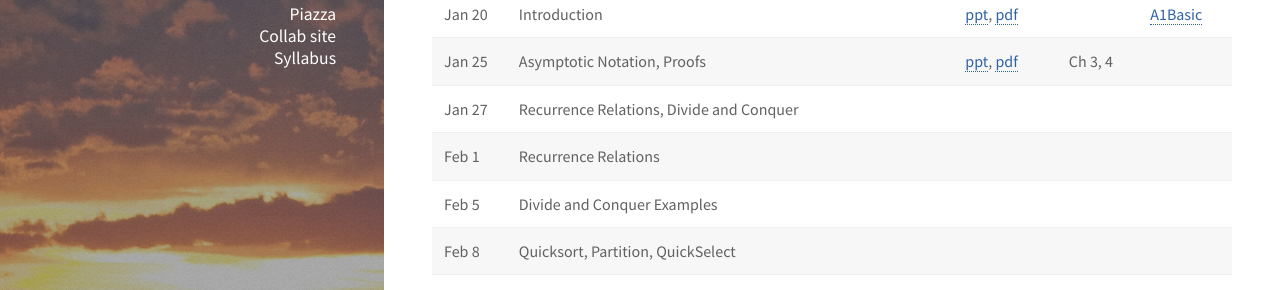
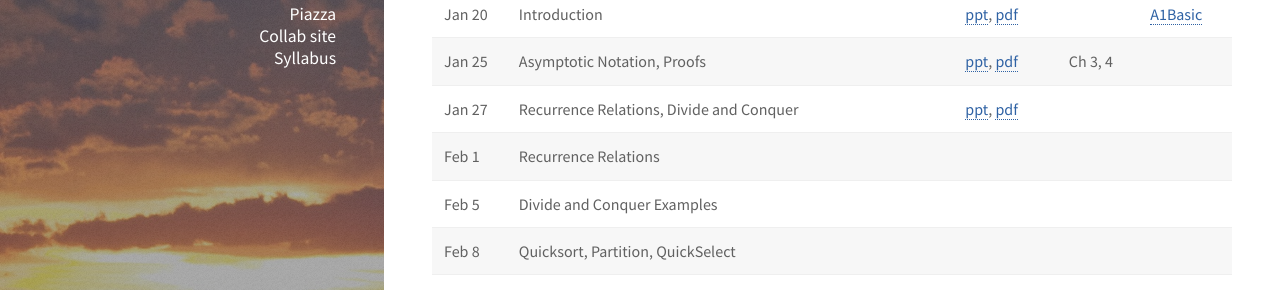
Before and after one commit to uva-cs/cs4102-s22, a Jekyll site: the page built from slides/schedule.md, in a window 1280 px wide and 900 px high. Shown: the part 306-596 px from the top of the window. Built offline with Jekyll 4.4.1, drawn with Linux system fonts in a browser that asks for light colours; nearby versions of some CDN libraries; library files that are not in the unit come from our copies.

Commit message:
slides for L3 lecture

```diff
--- a/slides/schedule.md
+++ b/slides/schedule.md
@@ -12,7 +12,7 @@ This is a tentative schedule of topics addressed.  As we go through the semester
 |         | **Unit A**                               |              |          |          |
 | Jan 20  | Introduction                             | [ppt](cs4102-L1-intro.pptx), [pdf](cs4102-L1-intro.pdf) |          | [A1Basic](../homework/index.html)        |
 | Jan 25  | Asymptotic Notation, Proofs              | [ppt](cs4102_L2_recurrences_DandC.pptx), [pdf](cs4102_L2_recurrences_DandC.pdf) | Ch 3, 4  |          |
-| Jan 27  | Recurrence Relations, Divide and Conquer |              |          |          |
+| Jan 27  | Recurrence Relations, Divide and Conquer | [ppt](cs4102_L3_sorting_intro.pptx), [pdf](cs4102_L3_sorting_intro.pdf)         |          |          |
 | Feb 1   | Recurrence Relations                     |              |          |          |
 | Feb 5   | Divide and Conquer Examples              |              |          |          |
 | Feb 8   | Quicksort, Partition, QuickSelect        |              |          |          |
```
Also changed, not shown: 2 other files.
